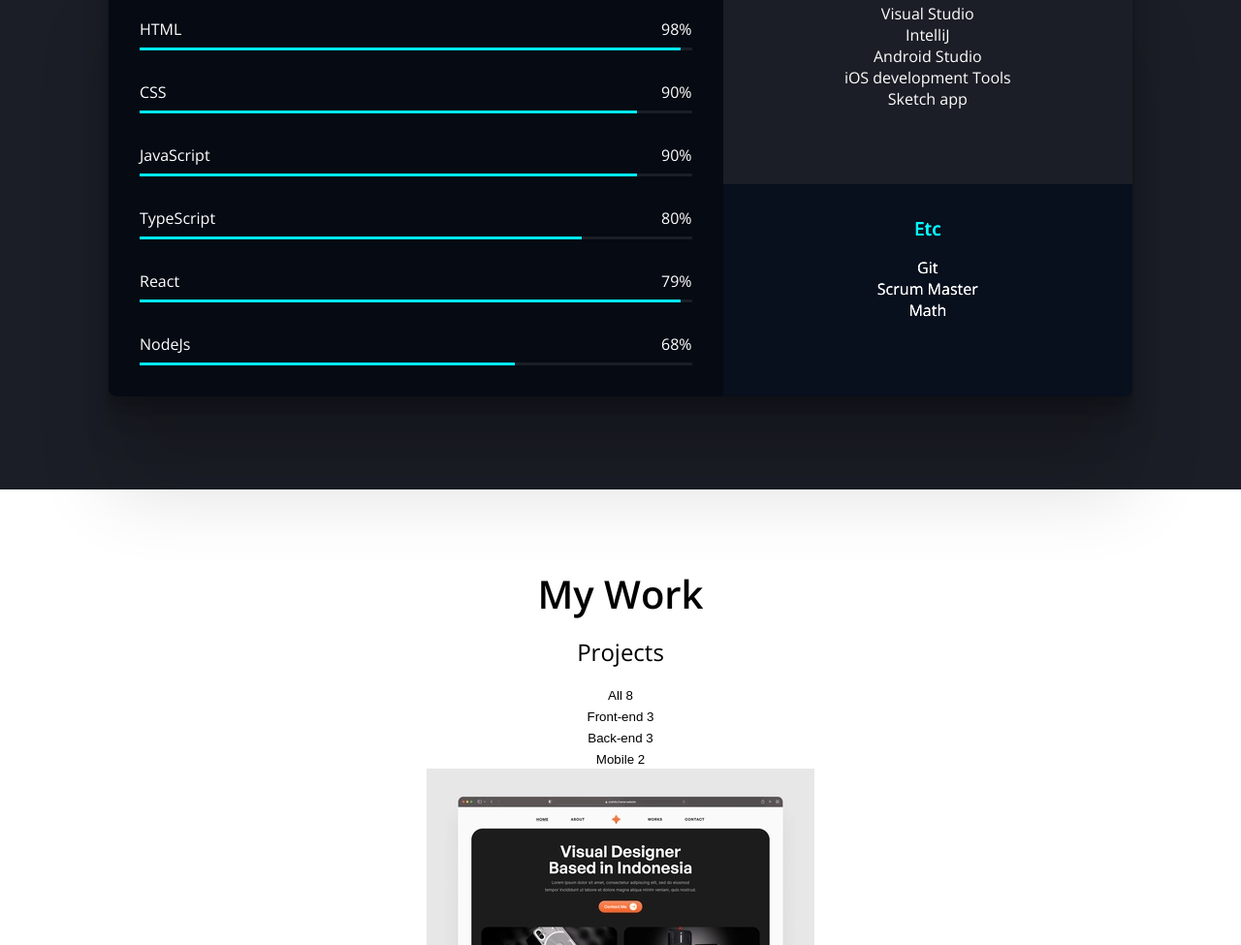
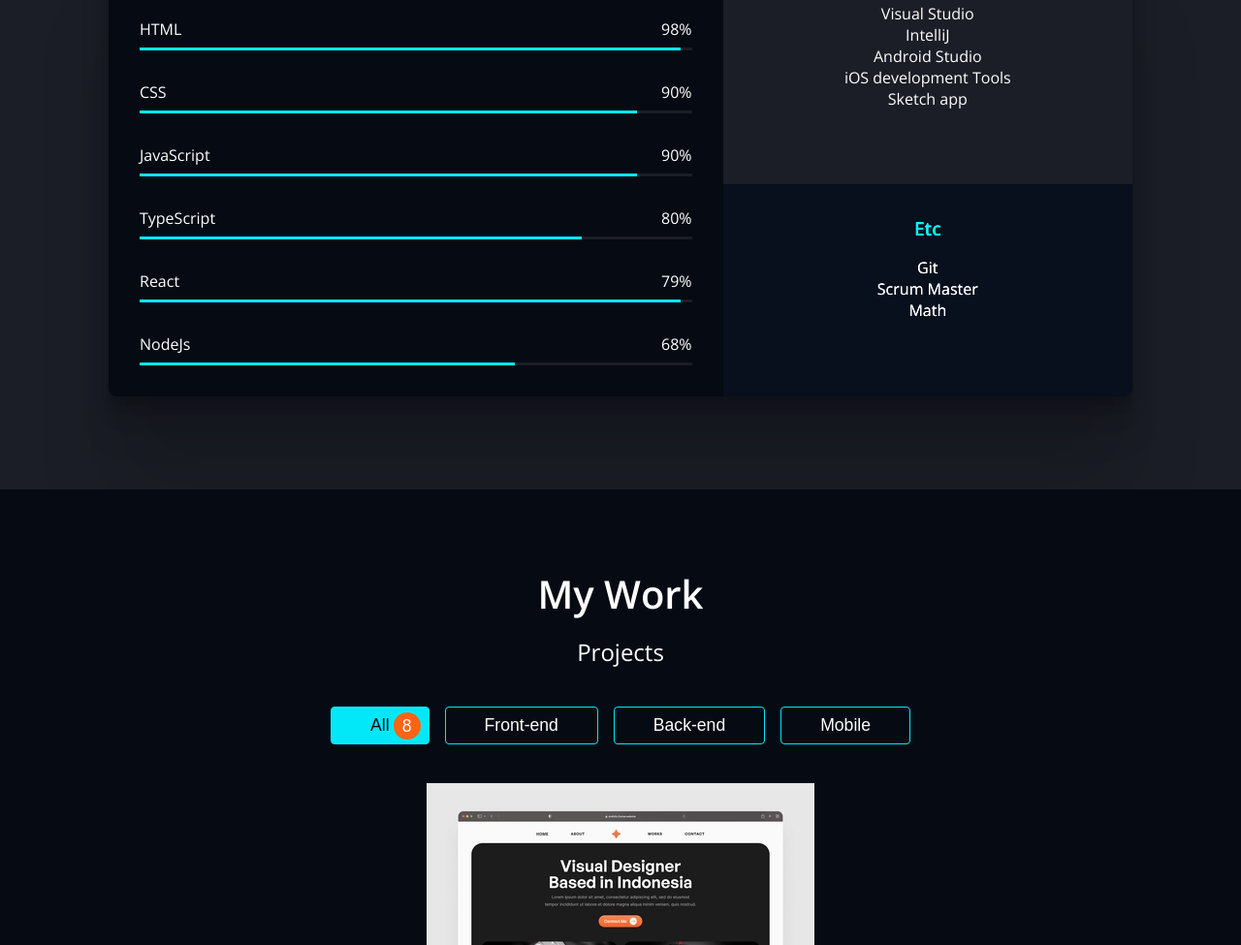
Before and after one commit to SeonhyeY/seonhyey.github.io, a plain HTML site: page index.html in a window 1280 px wide. Shown: the part 1825-2800 px from the top of the page at 97% size. Drawn offline with nearby package versions, Linux system fonts and the light colour scheme.

Commit message:
CSS - Work

```diff
--- a/css/style.css
+++ b/css/style.css
@@ -86,6 +86,7 @@ button:focus {
   display: flex;
   justify-content: space-between;
   align-items: center;
+  z-index: 1;
 }
 
 .header__logo {
@@ -288,3 +289,52 @@ button:focus {
   height: 3px;
   background-color: var(--color-accent);
 }
+
+/* Work */
+#work {
+  background-color: var(--color-primary);
+  color: var(--color-text);
+}
+
+.categories {
+  display: flex;
+  justify-content: center;
+  margin: 2.5rem;
+  gap: 1rem;
+}
+
+.category {
+  position: relative;
+  color: var(--color-text);
+  font-size: 1.1rem;
+  padding: 0.5rem 2.5rem;
+  border-radius: 4px;
+  border: 1px solid var(--color-accent);
+  cursor: pointer;
+  white-space: nowrap;
+}
+
+.category--selected {
+  background-color: var(--color-accent);
+  color: var(--color-primary);
+}
+
+.category__count {
+  opacity: 0;
+  position: absolute;
+  top: -20px;
+  right: 8px;
+  width: 28px;
+  height: 28px;
+  line-height: 28px;
+  border-radius: 100%;
+  background-color: var(--color-accent-variant);
+  color: var(--color-text);
+  transition: all 250ms ease-in;
+}
+
+.category--selected .category__count,
+.category:hover .category__count {
+  opacity: 1;
+  top: 5px;
+}
--- a/index.html
+++ b/index.html
@@ -206,20 +206,29 @@
       </section>
       <!-- Work -->
       <section id="work" class="section">
+        <div class="max-container">
           <h2 class="title">My Work</h2>
           <p class="description">Projects</p>
-        <ul>
+          <ul class="categories">
             <li>
-            <button>All <span>8</span></button>
+              <button class="category category--selected">
+                All <span class="category__count">8</span>
+              </button>
             </li>
             <li>
-            <button>Front-end <span>3</span></button>
+              <button class="category">
+                Front-end <span class="category__count">3</span>
+              </button>
             </li>
             <li>
-            <button>Back-end <span>3</span></button>
+              <button class="category">
+                Back-end <span class="category__count">3</span>
+              </button>
             </li>
             <li>
-            <button>Mobile <span>2</span></button>
+              <button class="category">
+                Mobile <span class="category__count">2</span>
+              </button>
             </li>
           </ul>
           <ul>
@@ -320,6 +329,7 @@
               </a>
             </li>
           </ul>
+        </div>
       </section>
       <!-- Testimonials -->
       <section id="testimonials" class="section">
```
Lines whose indentation alone changed are shown as unchanged.
